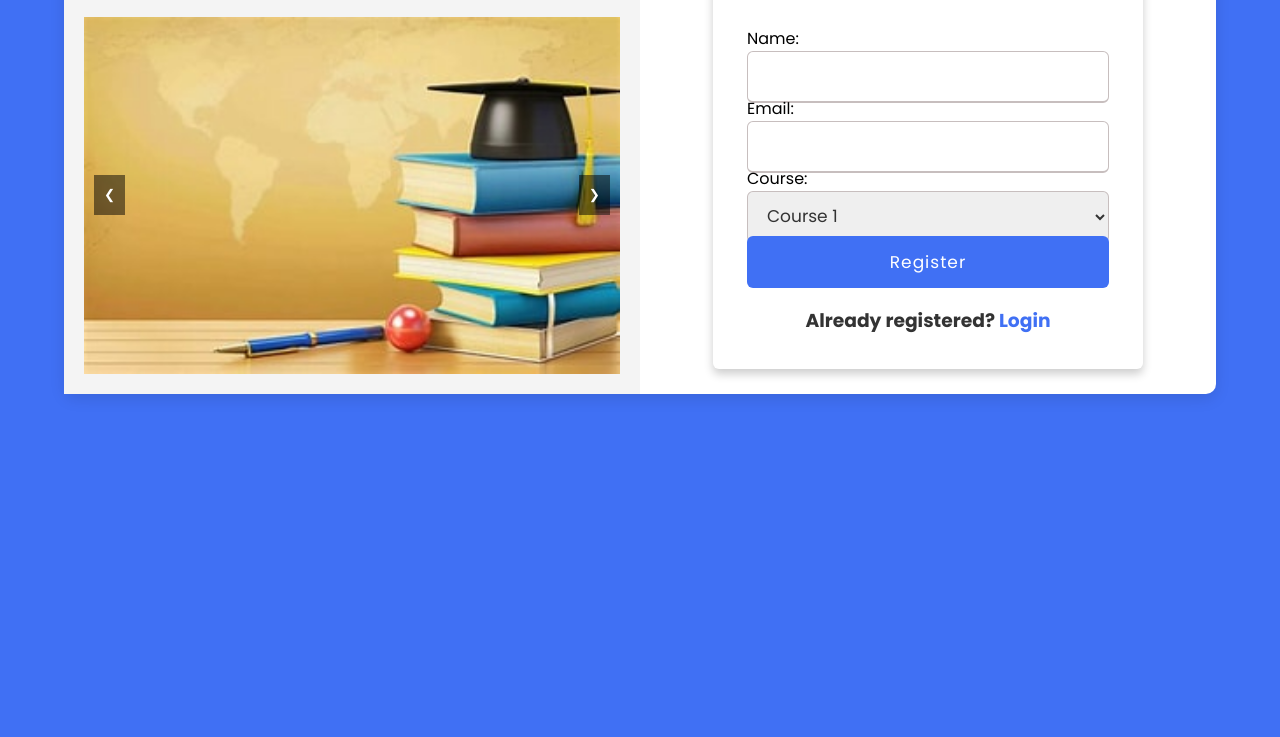
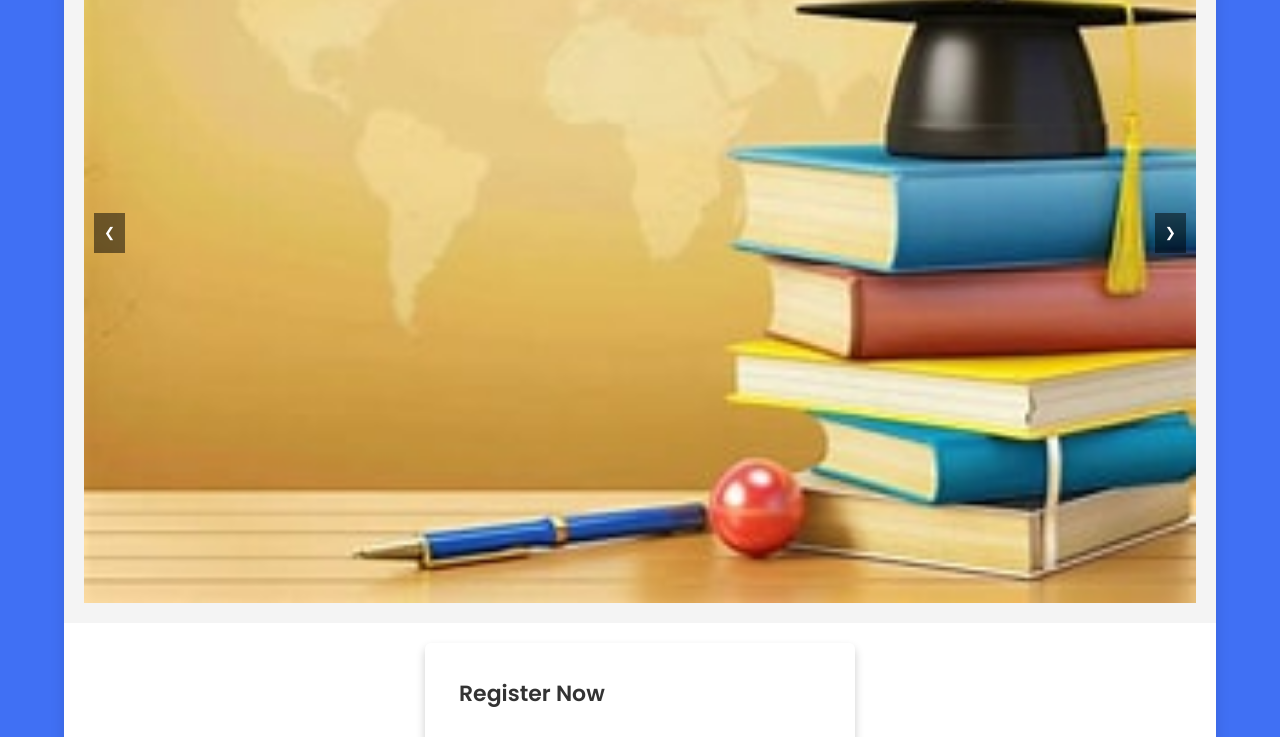
Before and after one commit to EricGRM/Marbella-Publicity, a plain HTML site: page Marbella Publicity.html in a window 1280 px wide. Shown: the part 251-988 px from the top of the page. Before the commit the page ends 800 px from the top, so only its background shows below. Drawn offline with Linux system fonts and the light colour scheme.

Commit message:
Update styles.css

```diff
--- a/styles.css
+++ b/styles.css
@@ -22,7 +22,7 @@ body {
   background: #fff;
   border-radius: 10px;
   box-shadow: 0 5px 15px rgba(0, 0, 0, 0.1);
-  flex-direction: row; /* Default layout for larger screens */
+  flex-direction: column; /* Default layout for larger screens */
 }
 
 .left, .right {
```
